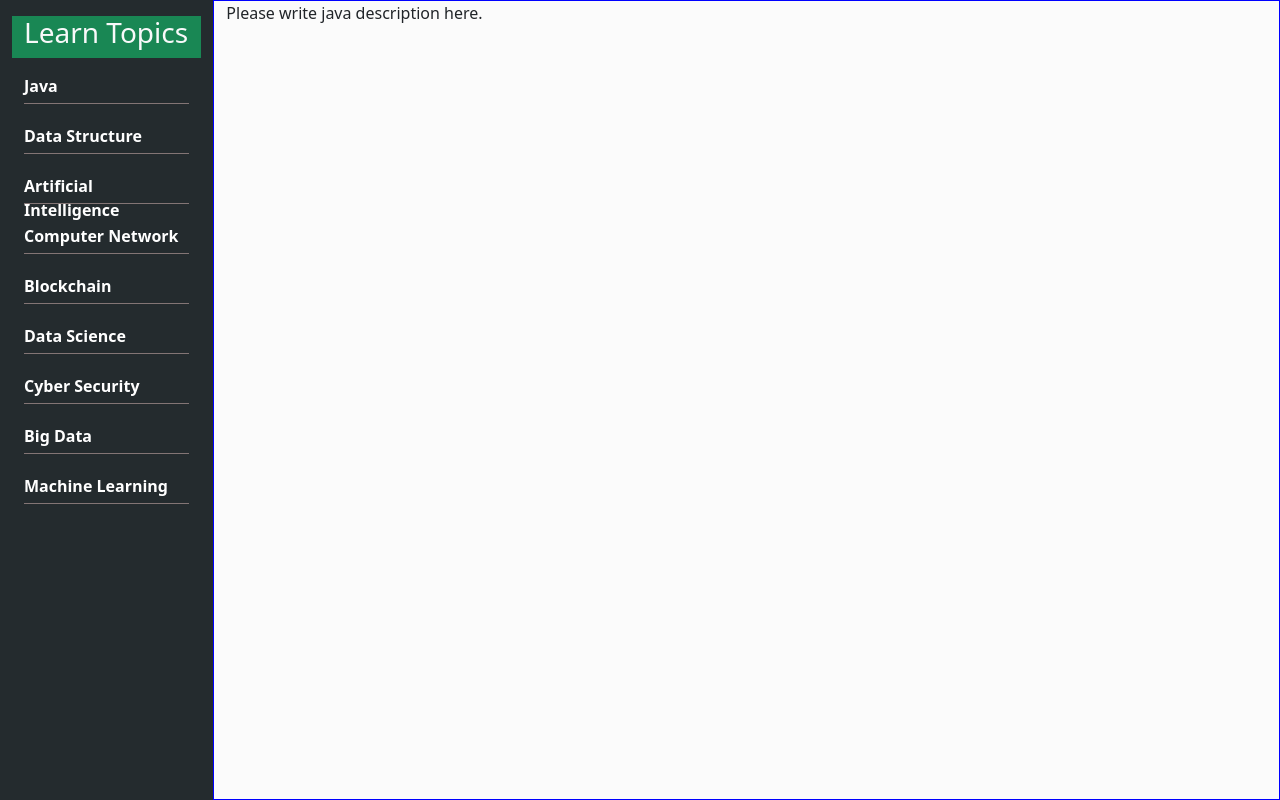
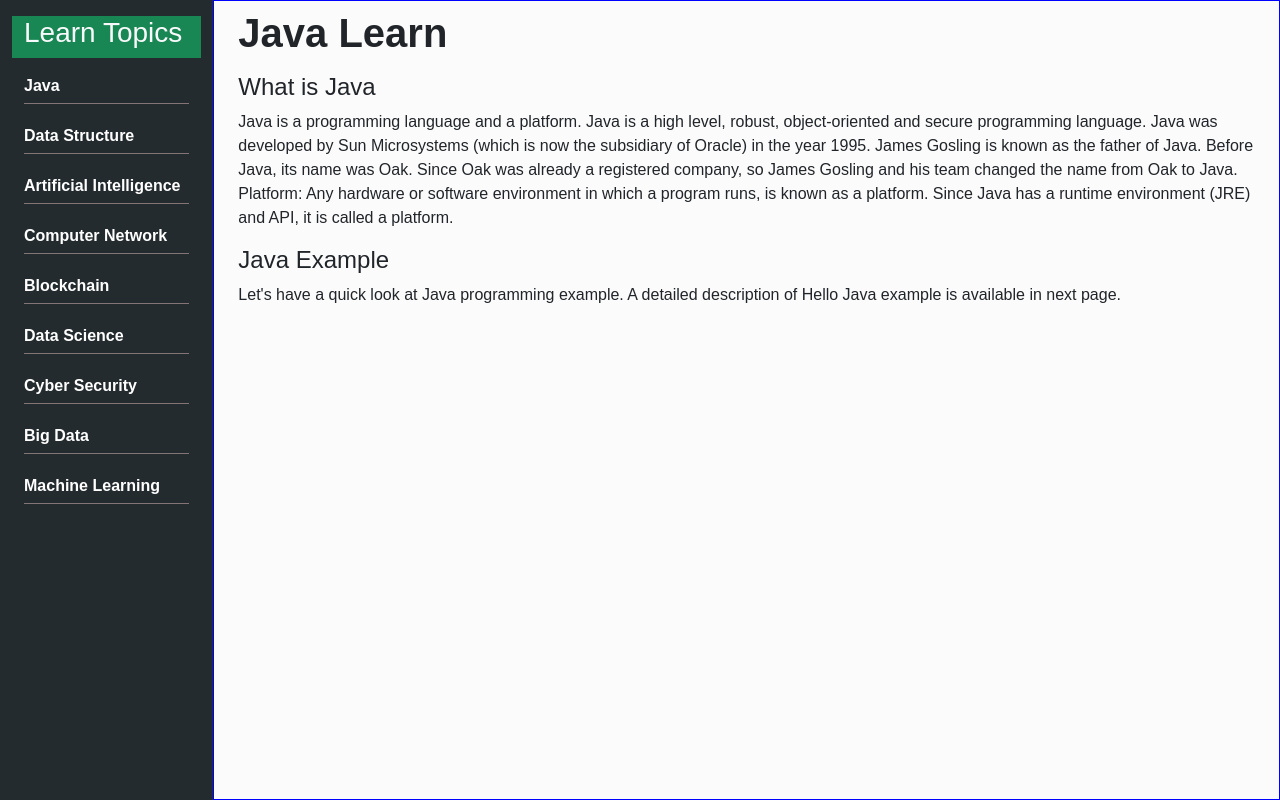
Before and after one commit to homen19/Lerantopic, a React (Create React App) app: page /java in a window 1280 px wide. Built offline with nearby package versions, Linux system fonts and the light colour scheme.

Commit message:
Java page added

```diff
--- a/src/Components/SideNav/SideNav.css
+++ b/src/Components/SideNav/SideNav.css
@@ -7,3 +7,10 @@
     cursor: pointer;
     margin-bottom: 20px;
 }
+.NavItems:hover{
+    font-size: large;
+}
+.NavItems  a{
+    color: #fff;
+    text-decoration: none;
+}
--- a/src/Components/SideNav/Sidenav.js
+++ b/src/Components/SideNav/Sidenav.js
@@ -1,5 +1,6 @@
 import React from 'react'
 import './SideNav.css';
+import { Link } from 'react-router-dom';
 
 import Item from "./data";
 
@@ -18,7 +19,8 @@
 
             {Item.map(d => (
               <div className='NavItems' key={d.id}>
-                <p>{d.title}</p>
+              <p><Link className='l1' to={d.path}>{d.title}</Link></p>
+
               </div>
             ))}
 
--- a/src/Components/SideNav/data.js
+++ b/src/Components/SideNav/data.js
@@ -2,39 +2,48 @@
  const Item = [
     {
         "id":1,
-        "title" : "Java"
+        "title" : "Java",
+        "path" : "/java"
     },
     {
         "id":2,
-        "title" : "Data Structure"
+        "title" : "Data Structure",
+        "path" : "/data-structure"
     },
     {
         "id":3,
-        "title" : "Artificial Intelligence"
+        "title" : "Artificial Intelligence",
+        "path": "/ai"
     },
     {
         "id":4,
-        "title" : "Computer Network"
+        "title" : "Computer Network",
+        "path" : "/cn",
     },
     {
         "id":5,
-        "title" : "Blockchain"
+        "title" : "Blockchain",
+        "path" : "blockchain"
     },
     {
         "id":6,
-        "title" : "Data Science"
+        "title" : "Data Science",
+        "path" : "/data-sciene"
     },
     {
         "id":7,
-        "title" : "Cyber Security"
+        "title" : "Cyber Security",
+        "path" : "/cyber-security"
     },
     {
         "id":8,
-        "title" : "Big Data"
+        "title" : "Big Data",
+        "path" : "/big-data"
     },
     {
         "id":9,
-        "title" : "Machine Learning"
+        "title" : "Machine Learning",
+        "path" : "/machine-learning"
     }
 
 ];
--- a/src/Pages/Java/Java.css
+++ b/src/Pages/Java/Java.css
@@ -0,0 +1,16 @@
+body{
+    font-family: sans-serif;
+}
+h1{
+    font-weight: 550;
+}
+.Intro-java{
+    width: 100%;
+    height: 700px;
+    /* border: 1px solid red; */
+}
+.ex1{
+    width: 50%;
+    height: 300px;
+    /* border: 1px solid red; */
+}
--- a/src/Pages/Java/Java.js
+++ b/src/Pages/Java/Java.js
@@ -2,6 +2,27 @@
 import './Java.css';
 export const Java = () => {
   return (
-    <div>Please write java description here.</div>
+    <>
+      <div className="container">
+        <div className="row">
+          <div className="col">
+            <h1 className='my-2'>Java Learn</h1>
+            <section className='Intro-java my-3'>
+              <h4>What is Java</h4>
+              <p>Java is a programming language and a platform. Java is a high level, robust, object-oriented and secure programming language.
+
+                Java was developed by Sun Microsystems (which is now the subsidiary of Oracle) in the year 1995. James Gosling is known as the father of Java. Before Java, its name was Oak. Since Oak was already a registered company, so James Gosling and his team changed the name from Oak to Java.
+
+                Platform: Any hardware or software environment in which a program runs, is known as a platform. Since Java has a runtime environment (JRE) and API, it is called a platform.</p>
+              <h4>Java Example</h4>
+              <p>Let's have a quick look at Java programming example. A detailed description of Hello Java example is available in next page.</p>
+              <div className="ex1">
+
+              </div>
+            </section>
+          </div>
+        </div>
+      </div>
+    </>
   )
 }
```
